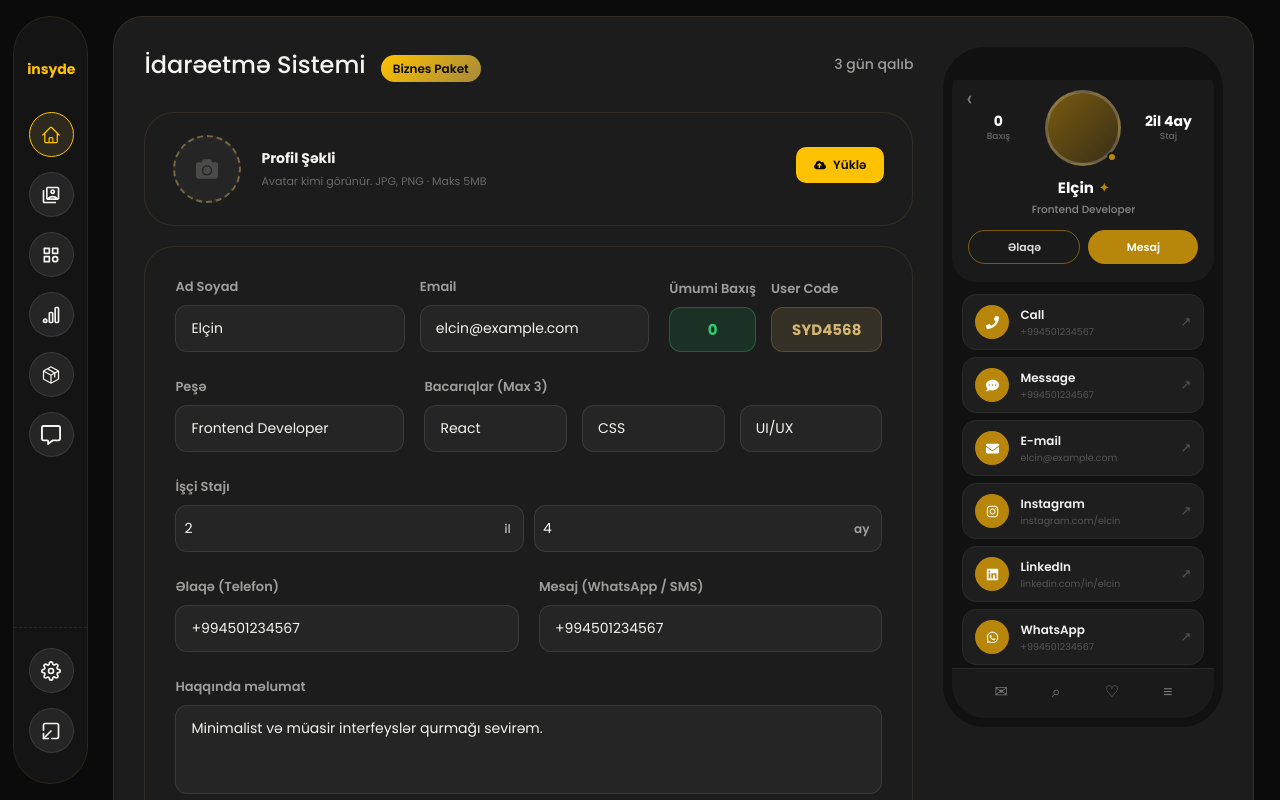
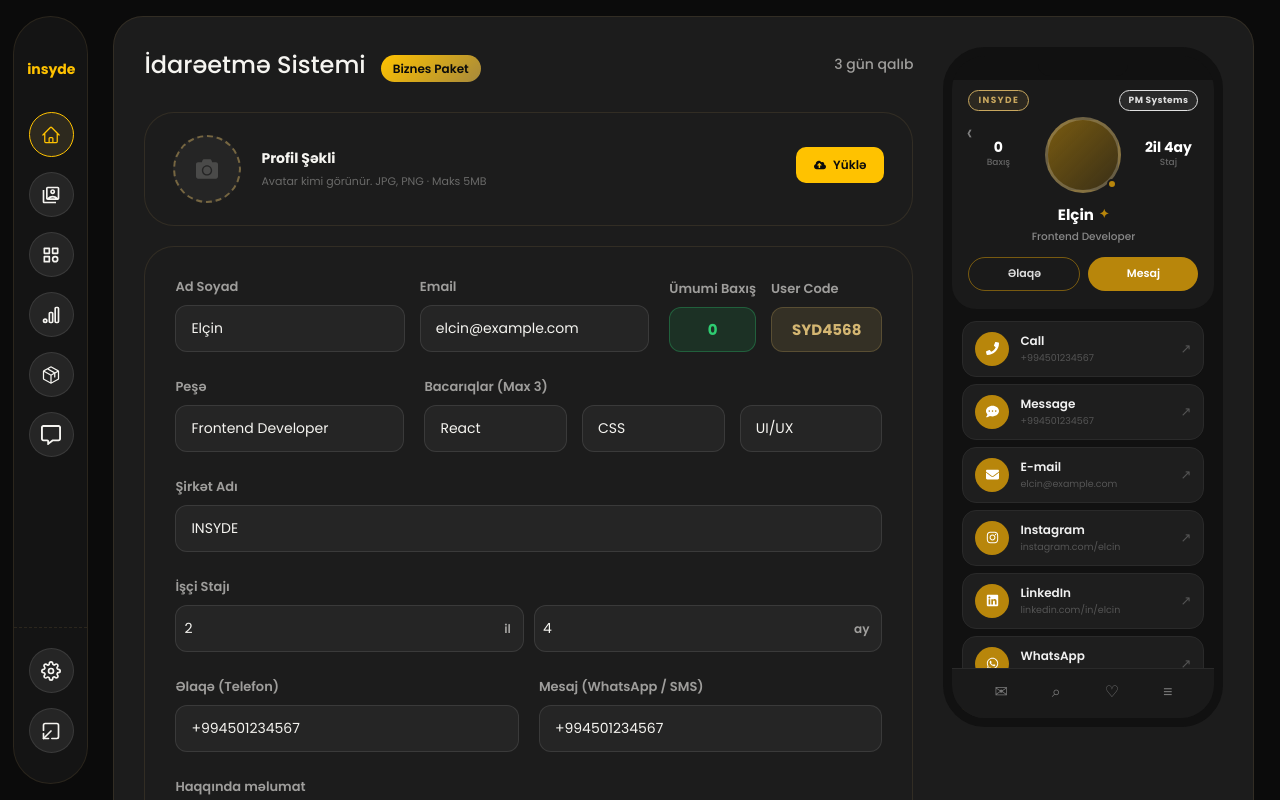
Before and after one commit to AliIsmayl/insyde-business-admin, a React (Vite) app: page /home in a window 1280 px wide. Built offline with nearby package versions, Linux system fonts and the light colour scheme; sample sign-in values are in the browser's storage.

Commit message:
some design update

```diff
--- a/src/Components/Home/HomeMain/HomeMain.jsx
+++ b/src/Components/Home/HomeMain/HomeMain.jsx
@@ -54,13 +54,13 @@ function HomeMain() {
     workMonths: "4",
     phone: "+994501234567",
     whatsapp: "+994501234567",
+    companyName: "INSYDE",
   });
 
   const [profileImage, setProfileImage] = useState(null);
   const [phoneMode, setPhoneMode] = useState("dark");
 
   const userCode = "SYD4568";
-  const profileUrl = `/profile/${userCode}`;
   const themeRgb = hexToRgb(formData.themeColor);
 
   const handleChange = (e) =>
@@ -207,6 +207,20 @@ function HomeMain() {
             </div>
           </div>
 
+          {/* ── ŞİRKƏT ADI ── */}
+          <div className="row-company">
+            <div className="input-group flex-1">
+              <label>Şirkət Adı</label>
+              <input
+                type="text"
+                name="companyName"
+                value={formData.companyName}
+                onChange={handleChange}
+                placeholder="Şirkət adını daxil edin"
+              />
+            </div>
+          </div>
+
           <div className="row-stats-input">
             <div className="input-group staj-wrap">
               <label>İşçi Stajı</label>
@@ -278,7 +292,6 @@ function HomeMain() {
           <div className="status-badge">
             <FaCheckCircle /> Məlumatlar işlək vəziyyətdədir
           </div>
-
           <button className="save-btn">
             <FaPlus /> Yarat
           </button>
@@ -291,7 +304,16 @@ function HomeMain() {
           <div className="phone-notch" />
           <div className="phone-scroll-area">
             <div className="profile-header">
+              {/* ── ŞİRKƏT ADI TOP BAR ── */}
+              <div className="ph-top-bar">
+                <span className="ph-company-left">
+                  {formData.companyName || "INSYDE"}
+                </span>
+                <span className="ph-company-right">PM Systems</span>
+              </div>
+
               <div className="ph-back-btn">‹</div>
+
               <div className="ph-stats-row">
                 <div className="ph-stat">
                   <span className="ph-stat-num">0</span>
@@ -363,7 +385,6 @@ function HomeMain() {
 
             {/* ── LİNKLƏR ── */}
             <div className="preview-links-list">
-              {/* Telefon */}
               <div className="preview-link-card">
                 <div
                   className="link-icon-wrap"
@@ -380,7 +401,6 @@ function HomeMain() {
                 <span className="link-arrow">↗</span>
               </div>
 
-              {/* Mesaj */}
               <div className="preview-link-card">
                 <div
                   className="link-icon-wrap"
@@ -397,7 +417,6 @@ function HomeMain() {
                 <span className="link-arrow">↗</span>
               </div>
 
-              {/* Email */}
               <div className="preview-link-card">
                 <div
                   className="link-icon-wrap"
@@ -414,7 +433,6 @@ function HomeMain() {
                 <span className="link-arrow">↗</span>
               </div>
 
-              {/* Avtomatik sosial linklər */}
               {AUTO_LINKS.map((link, i) => (
                 <div className="preview-link-card" key={i}>
                   <div
--- a/src/Components/Home/HomeMain/HomeMain.scss
+++ b/src/Components/Home/HomeMain/HomeMain.scss
@@ -270,6 +270,16 @@
       }
     }
 
+    /* ── ŞİRKƏT ADI SƏTRI ── */
+    .row-company {
+      display: flex;
+      gap: 20px;
+      flex-wrap: wrap;
+      .flex-1 {
+        flex: 1;
+      }
+    }
+
     .row-stats-input {
       display: flex;
       gap: 20px;
@@ -465,14 +475,31 @@
       flex-direction: column;
       position: relative;
 
+      /* ══ DARK MODE ══ */
       &.mode-dark {
         border: 9px solid #111;
         background-color: #111;
+
         .phone-notch {
           background-color: #111;
         }
         .profile-header {
           background-color: #1a1a1a;
+
+          /* Top bar dark */
+          .ph-top-bar {
+            .ph-company-left {
+              border-color: rgba(200, 167, 94, 0.45);
+              color: #c8a75e;
+              background: rgba(200, 167, 94, 0.1);
+            }
+            .ph-company-right {
+              border-color: rgba(255, 255, 255, 0.18);
+              color: #e0e0e0;
+              background: rgba(255, 255, 255, 0.07);
+            }
+          }
+
           .ph-back-btn {
             color: #aaa;
           }
@@ -517,14 +544,31 @@
         }
       }
 
+      /* ══ LIGHT MODE ══ */
       &.mode-light {
         border: 9px solid #ccc;
         background-color: #f2f2f2;
+
         .phone-notch {
           background-color: #ccc;
         }
         .profile-header {
           background-color: #fff;
+
+          /* Top bar light */
+          .ph-top-bar {
+            .ph-company-left {
+              border-color: rgba(200, 167, 94, 0.5);
+              color: #b8860b;
+              background: rgba(200, 167, 94, 0.1);
+            }
+            .ph-company-right {
+              border-color: rgba(0, 0, 0, 0.15);
+              color: #333;
+              background: rgba(0, 0, 0, 0.05);
+            }
+          }
+
           .ph-back-btn {
             color: #555;
           }
@@ -599,10 +643,40 @@
           position: relative;
           border-radius: 0 0 24px 24px;
 
+          /* ── TOP BAR: şirkət adı ── */
+          .ph-top-bar {
+            display: flex;
+            justify-content: space-between;
+            align-items: center;
+            width: 100%;
+            margin-bottom: 6px;
+
+            .ph-company-left {
+              font-size: 9px;
+              font-weight: 700;
+              letter-spacing: 1.4px;
+              text-transform: uppercase;
+              padding: 3px 9px;
+              border-radius: 20px;
+              border: 1px solid;
+              line-height: 1.4;
+            }
+
+            .ph-company-right {
+              font-size: 9px;
+              font-weight: 700;
+              letter-spacing: 0.4px;
+              padding: 3px 9px;
+              border-radius: 20px;
+              border: 1px solid;
+              line-height: 1.4;
+            }
+          }
+
           .ph-back-btn {
             position: absolute;
             left: 14px;
-            top: 8px;
+            top: 42px;
             font-size: 22px;
             font-weight: 300;
             line-height: 1;
@@ -828,7 +902,8 @@
     }
     .modern-card .row-1,
     .modern-card .row-2,
-    .modern-card .row-contact {
+    .modern-card .row-contact,
+    .modern-card .row-company {
       flex-direction: column;
       align-items: stretch;
       gap: 15px;
```
Also changed, not shown: src/Components/Sidebar/Sidebar.scss (+77 -92 lines), src/Components/Category/CategoryMain/CategoryMain.jsx (indentation only).
